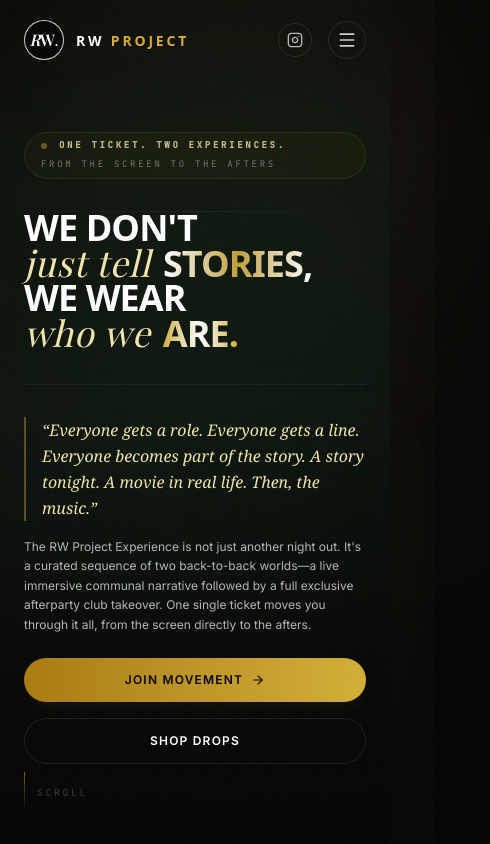
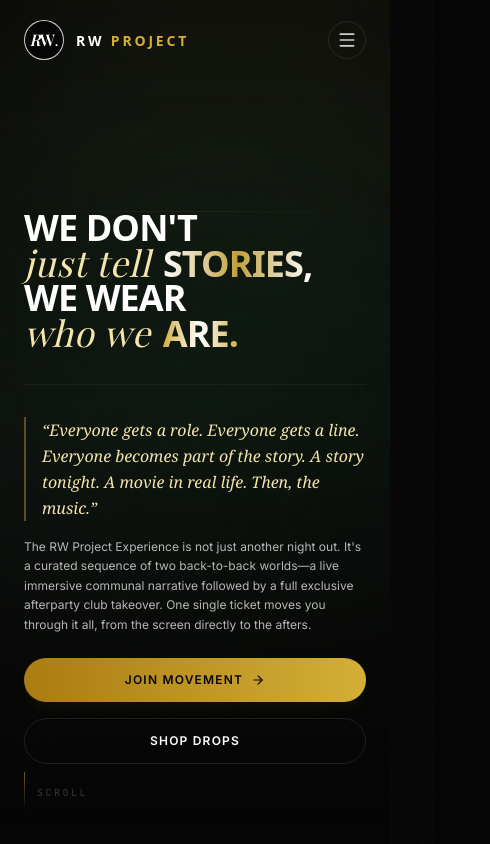
Before and after one commit to Hebuilds/rwproject, a React (Vite) app: page / in a window 390 px wide. Shown: the top 844 px of the page, 490 px wide, since content can reach past the window. Built offline with nearby package versions, Linux system fonts and the light colour scheme; a web font is replaced by a local one.

Commit message:
fix overflow, cursor, mobile menu, hero badge

```diff
--- a/src/App.tsx
+++ b/src/App.tsx
@@ -139,11 +139,9 @@ export default function App() {
     }
 
   const animId = requestAnimationFrame(raf);
-    window.addEventListener("scroll", handleScroll, { passive: true });
 
     return () => {
       cancelAnimationFrame(animId);
-      window.removeEventListener("scroll", handleScroll);
       lenis.destroy();
     };
   }, [isLoaded]);
@@ -168,6 +166,7 @@ export default function App() {
     <>
       <CustomCursor />
 
+      <div className="fixed inset-0 overflow-hidden pointer-events-none">
         {/* Cellular cinematic Film Grain */}
         <div className="grain" aria-hidden="true" />
 
@@ -190,7 +189,7 @@ export default function App() {
           style={{ transform: "translate3d(0, 0, 0)" }}
           aria-hidden="true"
         />
-
+      </div>
       <Loader isLoaded={isLoaded} loadProgress={loadProgress} />
 
       <MobileMenu
--- a/src/components/CustomCursor.tsx
+++ b/src/components/CustomCursor.tsx
@@ -24,23 +24,14 @@ export default function CustomCursor() {
     const ring = ringRef.current;
     if (!dot || !ring) return;
 
-    // Initially hide cursor until moved
-    dot.style.opacity = "0";
-    ring.style.opacity = "0";
+// Show cursor immediately — no need to wait for first mouse movement
+    dot.style.opacity = "1";
+    ring.style.opacity = "1";
+    isVisibleRef.current = true;
 
     const onMouseMove = (e: MouseEvent) => {
       mouseRef.current = { x: e.clientX, y: e.clientY };
-
-      if (!isVisibleRef.current) {
-        isVisibleRef.current = true;
-        dot.style.opacity = "1";
-        ring.style.opacity = "1";
-      }
-
-      // Smoothly update core dot translation
-      dot.style.transform = `translate3d(${e.clientX}px, ${e.clientY}px, 0) scale(${isHoveredRef.current ? 1.5 : 1})`;
     };
-
     const onMouseLeave = () => {
       isVisibleRef.current = false;
       dot.style.opacity = "0";
@@ -59,6 +50,9 @@ export default function CustomCursor() {
 
     let animationId: number;
     const lerp = () => {
+      // Dot follows the real cursor every frame (smooth, capped to screen refresh rate)
+      dot.style.transform = `translate3d(${mouseRef.current.x}px, ${mouseRef.current.y}px, 0) scale(${isHoveredRef.current ? 1.5 : 1})`;
+
       const dx = mouseRef.current.x - trailRef.current.x;
       const dy = mouseRef.current.y - trailRef.current.y;
 
--- a/src/components/HeroSection.tsx
+++ b/src/components/HeroSection.tsx
@@ -70,23 +70,6 @@ const HeroSection: React.FC<HeroSectionProps> = ({ isLoaded, scrollToSection })
 
       <div className="w-full max-w-5xl mx-auto relative z-10 space-y-8 md:space-y-11">
         {/* Elegant Ticker Kicker Badge */}
-        <div
-          style={{
-            opacity: isLoaded ? 0.8 : 0,
-            transform: isLoaded ? "translateY(0)" : "translateY(15px)",
-            transition: "transform 1.6s cubic-bezier(0.16, 1, 0.3, 1) 0.1s, opacity 1.6s cubic-bezier(0.16, 1, 0.3, 1) 0.1s"
-          }}
-          className="inline-flex flex-wrap items-center gap-x-3 gap-y-1.5 border border-gold/15 px-4 py-1.5 rounded-full bg-gold/5 backdrop-blur-md"
-        >
-          <span className="w-1.5 h-1.5 rounded-full bg-gold animate-pulse" />
-          <span className="text-[9px] tracking-[0.3em] uppercase font-mono font-bold text-gold-light">
-            ONE TICKET. TWO EXPERIENCES.
-          </span>
-          <span className="hidden sm:inline text-white/20">•</span>
-          <span className="text-[9px] tracking-[0.3em] uppercase font-mono text-white/50">
-            FROM THE SCREEN TO THE AFTERS
-          </span>
-        </div>
 
         {/* Balanced Display Headline: Powerful but Breathable */}
         <h1 className="font-display text-4xl sm:text-5xl md:text-6xl lg:text-7xl xl:text-[5.5rem] font-black tracking-tight uppercase leading-[0.95] text-white">
--- a/src/components/MobileMenu.tsx
+++ b/src/components/MobileMenu.tsx
@@ -16,7 +16,7 @@ const MobileMenu: React.FC<MobileMenuProps> = ({ mobileMenuOpen, closeMobileMenu
   return (
     <div
       className={`fixed inset-0 z-[490] bg-black/98 flex flex-col justify-between p-8 transition-transform duration-[600ms] ease-[cubic-bezier(0.16,1,0.3,1)] ${
-        mobileMenuOpen ? "translate-y-0" : "-translate-y-full"
+        mobileMenuOpen ? "translate-y-0 visible" : "-translate-y-[120%] invisible"
       }`}
       aria-label="Mobile Navigation"
     >
@@ -49,37 +49,37 @@ const MobileMenu: React.FC<MobileMenuProps> = ({ mobileMenuOpen, closeMobileMenu
       <div className="space-y-6 my-auto pt-8 font-bold">
         <button
           onClick={() => scrollToSection("events-section")}
-          className="font-display text-4xl block text-left uppercase text-white font-bold hover:text-gold transition-all"
+          className="font-display text-4xl block text-left uppercase text-white font-bold hover:text-gold active:text-gold active:scale-95 transition-all duration-150"
         >
           Events
         </button>
         <button
           onClick={() => scrollToSection("casting-section")}
-          className="font-display text-4xl block text-left uppercase text-white font-bold hover:text-gold transition-all"
+          className="font-display text-4xl block text-left uppercase text-white font-bold hover:text-gold active:text-gold active:scale-95 transition-all duration-150"
         >
           Cast ID
         </button>
         <button
           onClick={() => scrollToSection("collection-section")}
-          className="font-display text-4xl block text-left uppercase text-white font-bold hover:text-gold transition-all"
+          className="font-display text-4xl block text-left uppercase text-white font-bold hover:text-gold active:text-gold active:scale-95 transition-all duration-150"
         >
           Collection
         </button>
         <button
           onClick={() => scrollToSection("experiences-section")}
-          className="font-display text-4xl block text-left uppercase text-white font-bold hover:text-gold transition-all"
+          className="font-display text-4xl block text-left uppercase text-white font-bold hover:text-gold active:text-gold active:scale-95 transition-all duration-150"
         >
           Movement
         </button>
         <button
           onClick={() => scrollToSection("ticket-compiler-section")}
-          className="font-display text-4xl block text-left uppercase text-white font-bold hover:text-gold transition-all"
+          className="font-display text-4xl block text-left uppercase text-white font-bold hover:text-gold active:text-gold active:scale-95 transition-all duration-150"
         >
           Access Pass
         </button>
         <button
           onClick={() => scrollToSection("community-section")}
-          className="font-display text-4xl block text-left uppercase text-white font-bold hover:text-gold transition-all"
+          className="font-display text-4xl block text-left uppercase text-white font-bold hover:text-gold active:text-gold active:scale-95 transition-all duration-150"
         >
           Collective
         </button>
--- a/src/components/Navigation.tsx
+++ b/src/components/Navigation.tsx
@@ -83,10 +83,10 @@ const Navigation: React.FC<NavigationProps> = ({ isLoaded, navScrolled, setMobil
       {/* Instagram/Burger CTA block */}
       <div className="flex items-center gap-4">
         <a
-          href="https://instagram.com/rw.project_"
+href="https://instagram.com/rw.project_"
           target="_blank"
           rel="noopener noreferrer"
-          className="interactive-hover p-2 rounded-full border border-white/10 hover:border-gold hover:text-gold text-white/70 transition-all"
+          className="interactive-hover hidden lg:flex p-2 rounded-full border border-white/10 hover:border-gold hover:text-gold text-white/70 transition-all"
           title="Follow our Instagram"
         >
           <Instagram className="w-4 h-4" />
--- a/src/index.css
+++ b/src/index.css
@@ -23,13 +23,13 @@
 html {
   background-color: #050505;
   color: #F5F2EB;
-  scroll-behavior: smooth;
   -webkit-font-smoothing: antialiased;
 }
 
 body {
   background-color: #050505;
   overflow-x: hidden;
+  position: relative;
 }
 
 /* For devices supporting hover, hide default cursor to enable custom luxurious experience */
```
Lines whose indentation alone changed are shown as unchanged.
